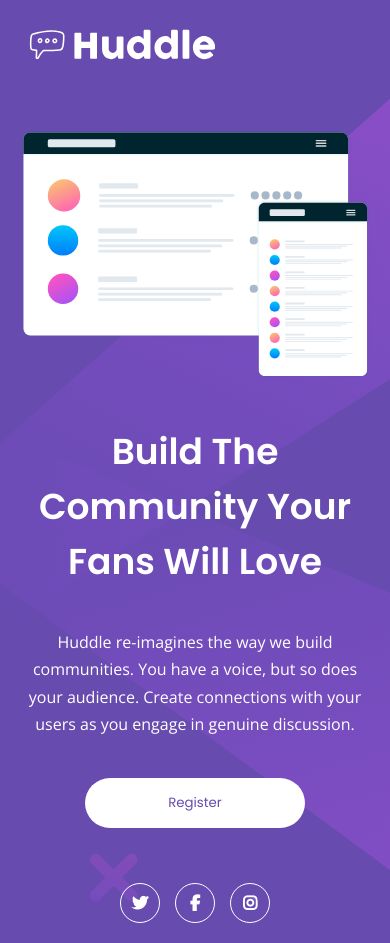
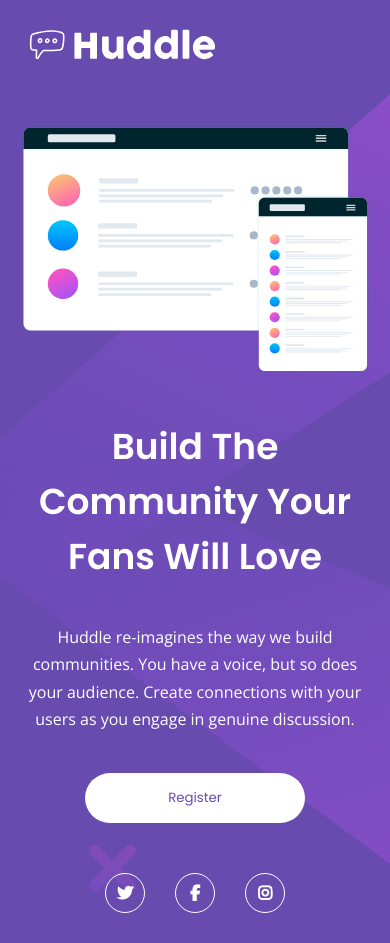
Before and after one commit to n3matt/huddle-landing-page, a plain HTML site: page index.html in a window 390 px wide. Drawn offline with nearby package versions, Linux system fonts and the light colour scheme.

Commit message:
'-_-_-_-_-'

```diff
--- a/style.css
+++ b/style.css
@@ -98,6 +98,16 @@
 }
 
 
+@media (max-width: 1024px) {
+    body {
+        gap: 50px;
+    }
+    main .info,
+    main .image {
+        flex-basis: 50%;
+    }
+}
+
 @media (max-width: 768px) {
     main {
         flex-direction: column;
@@ -144,4 +154,7 @@
     footer {
         align-self: center;
     }
+    footer .social {
+        gap: 30px;
+    }
 }
```
